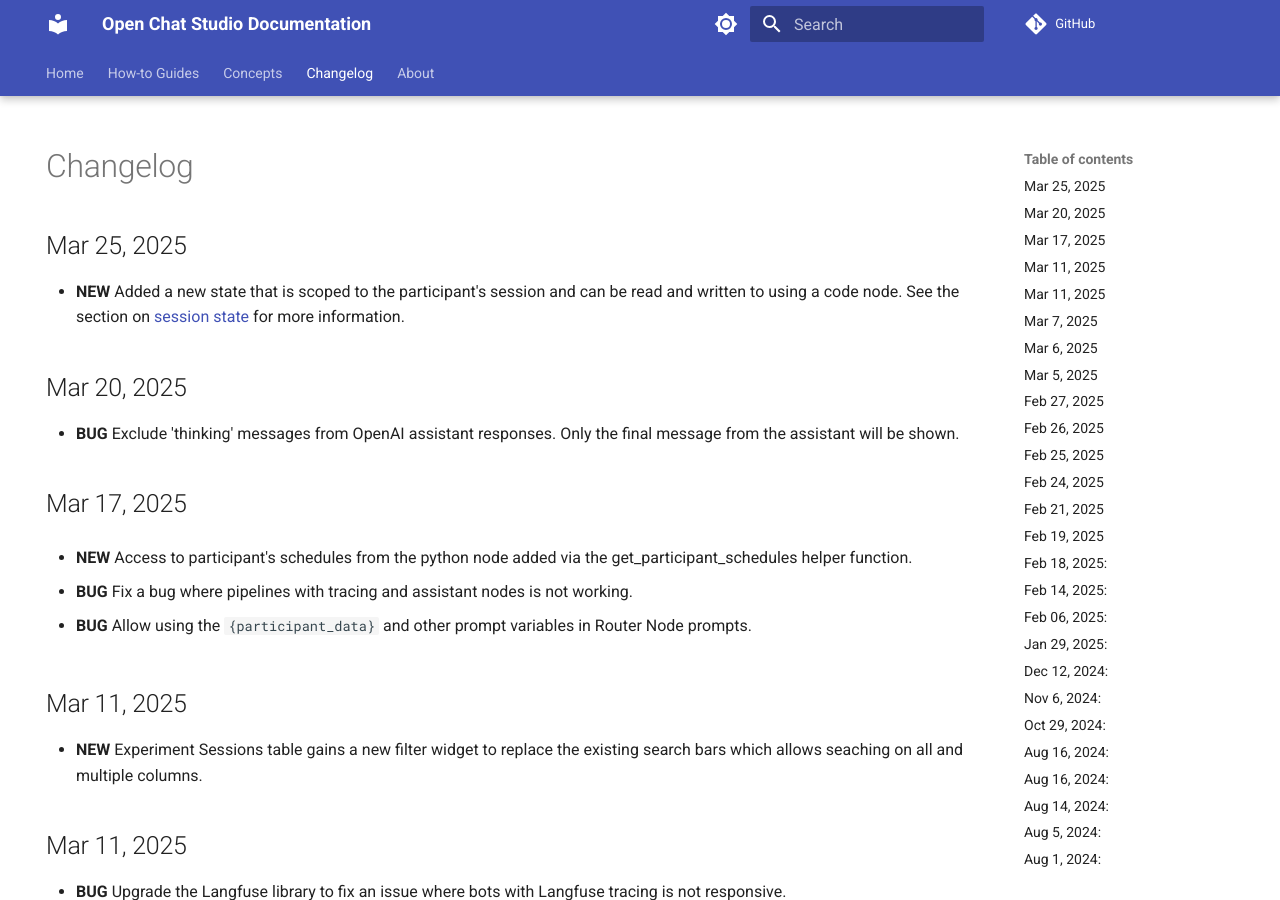
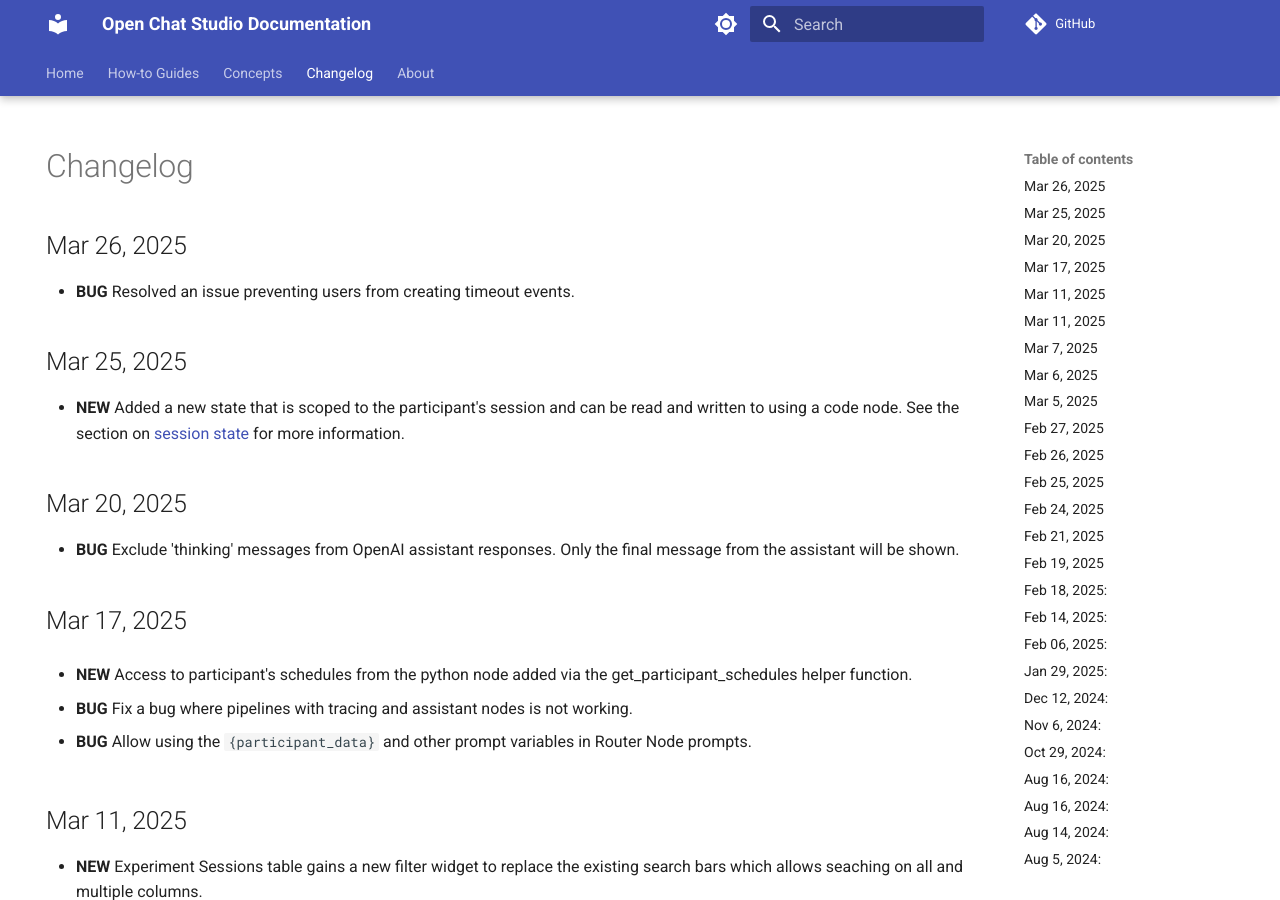
Before and after one commit to dimagi/open-chat-studio-docs, an MkDocs documentation site: the page built from docs/changelog.md, in a window 1280 px wide and 900 px high. Built offline with MkDocs 1.6.1 and Material for MkDocs 9.7.7, drawn with Linux system fonts in a browser that asks for light colours; emoji names are drawn with the system emoji font; a script that is not in the unit is left out; comment, search, counter and statistics services are not loaded.

Commit message:
Update changelog for events fix

```diff
--- a/docs/changelog.md
+++ b/docs/changelog.md
@@ -4,6 +4,9 @@ hide:
 ---
 
 # Changelog
+
+## Mar 26, 2025
+* **BUG** Resolved an issue preventing users from creating timeout events.
 
 ## Mar 25, 2025
 * **NEW** Added a new state that is scoped to the participant's session and can be read and written to using a code node. See the section on [session state](./concepts/pipelines/nodes.md#session-state) for more information.
```
